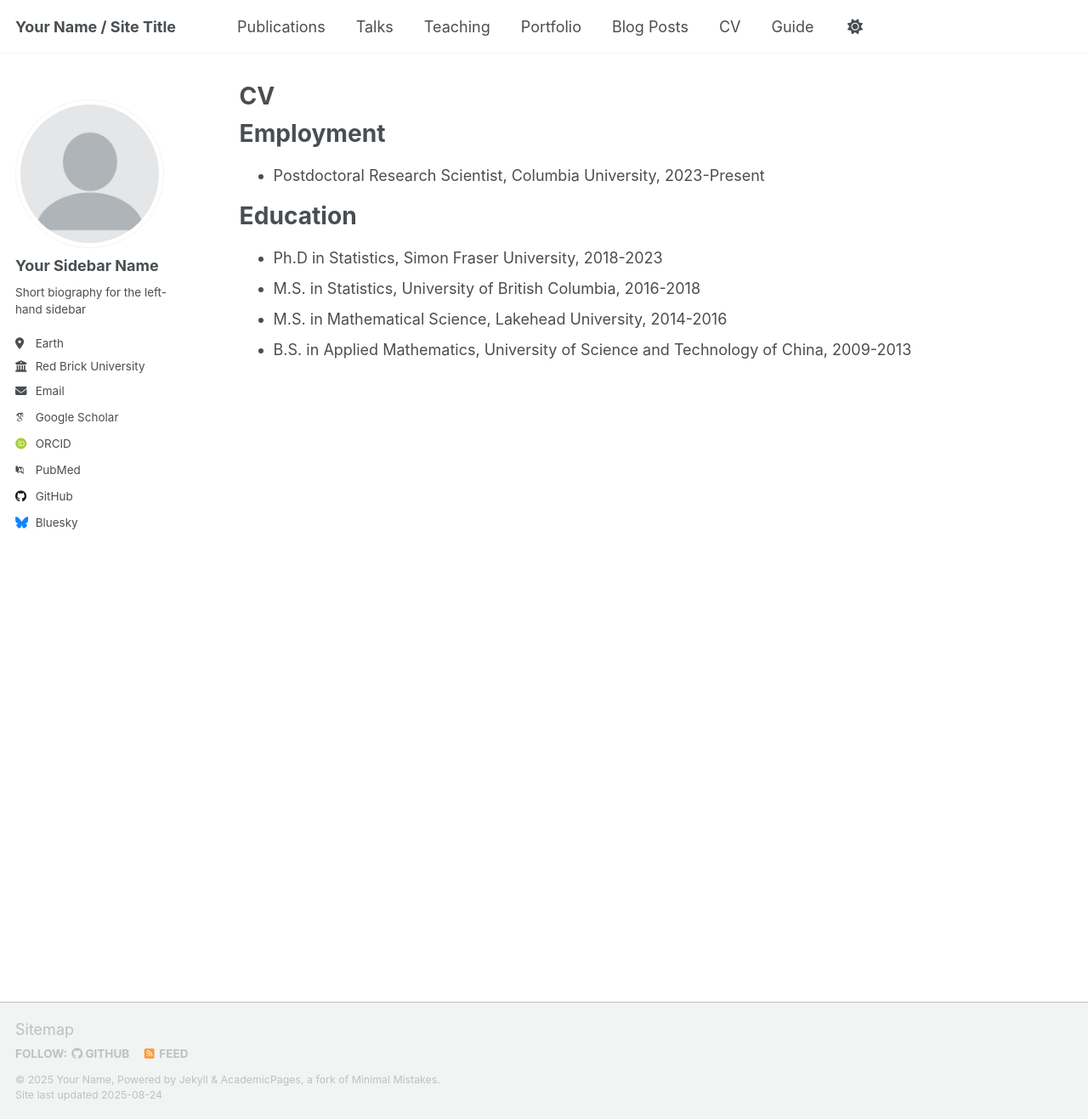
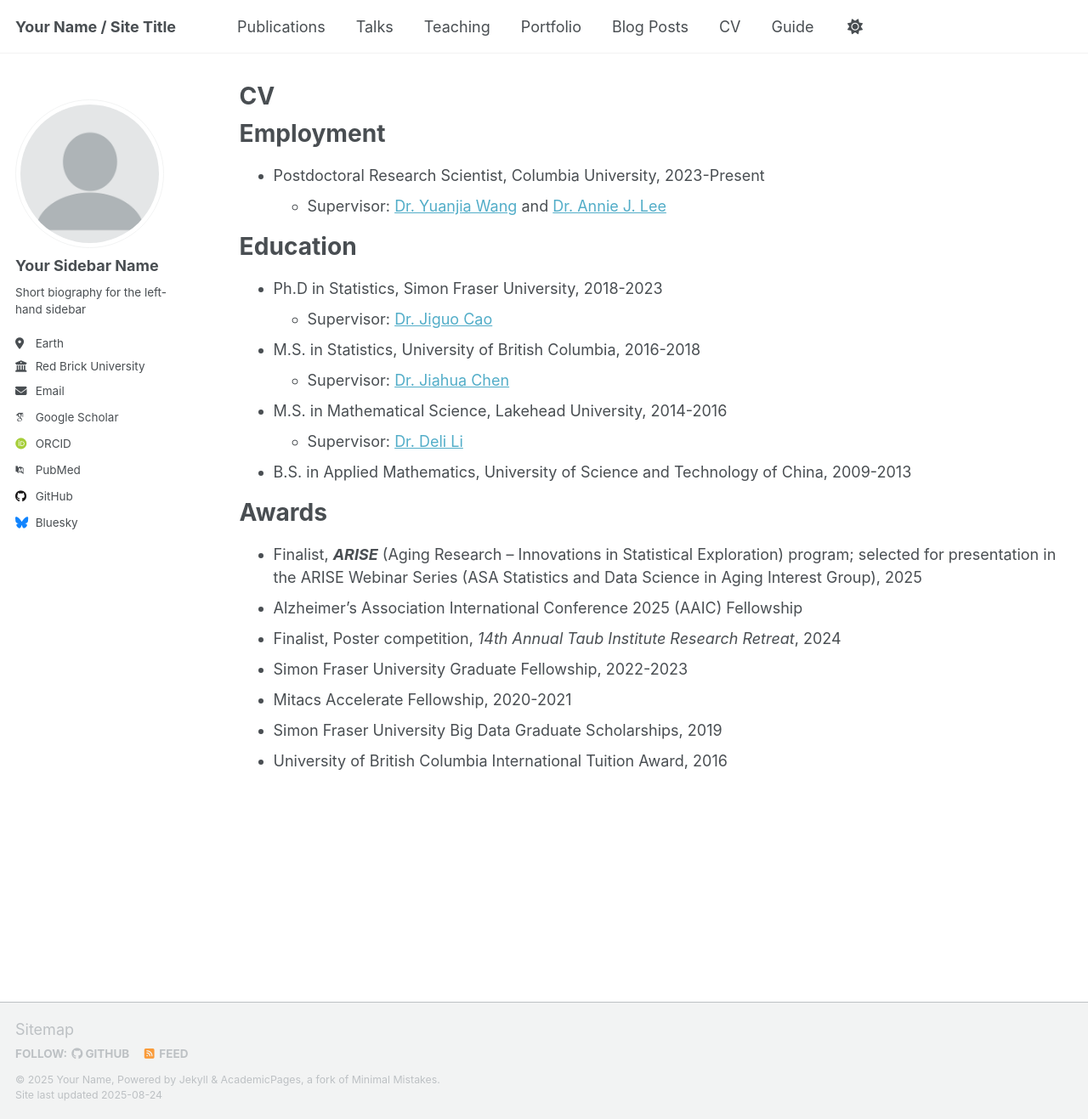
Before and after one commit to BoyiHu673/BoyiHu673.github.io, a Jekyll site: the page built from _pages/cv.md, in a window 1280 px wide and 1317 px high. Shown: the whole window at 85% size. Built offline with Jekyll 4.4.1, drawn with Linux system fonts in a browser that asks for light colours; some web fonts are replaced; a script that is not in the unit is left out.

Commit message:
Update cv.md

```diff
--- a/_pages/cv.md
+++ b/_pages/cv.md
@@ -12,10 +12,24 @@ redirect_from:
 Employment
 ======
 * Postdoctoral Research Scientist, Columbia University, 2023-Present
+  * Supervisor: [Dr. Yuanjia Wang](https://www.publichealth.columbia.edu/profile/yuanjia-wang-phd) and [Dr. Annie J. Lee](https://www.neurology.columbia.edu/profile/annie-j-lee-phd)
 
 Education
 ======
 * Ph.D in Statistics, Simon Fraser University, 2018-2023
+  * Supervisor: [Dr. Jiguo Cao](https://www.sfu.ca/science/stat/cao/)
 * M.S. in Statistics, University of British Columbia, 2016-2018
+  * Supervisor: [Dr. Jiahua Chen](https://www.stat.ubc.ca/users/jiahua-chen)
 * M.S. in Mathematical Science, Lakehead University, 2014-2016
+  * Supervisor: [Dr. Deli Li](https://www.lakeheadu.ca/users/L/dli)
 * B.S. in Applied Mathematics, University of Science and Technology of China, 2009-2013
+
+Awards
+======
+* Finalist, **_ARISE_** (Aging Research – Innovations in Statistical Exploration) program; selected for presentation in the ARISE Webinar Series (ASA Statistics and Data Science in Aging Interest Group), 2025
+* Alzheimer’s Association International Conference 2025 (AAIC) Fellowship
+* Finalist, Poster competition, *14th Annual Taub Institute Research Retreat*, 2024
+* Simon Fraser University Graduate Fellowship, 2022-2023
+* Mitacs Accelerate Fellowship, 2020-2021
+* Simon Fraser University Big Data Graduate Scholarships, 2019
+* University of British Columbia International Tuition Award, 2016
```
